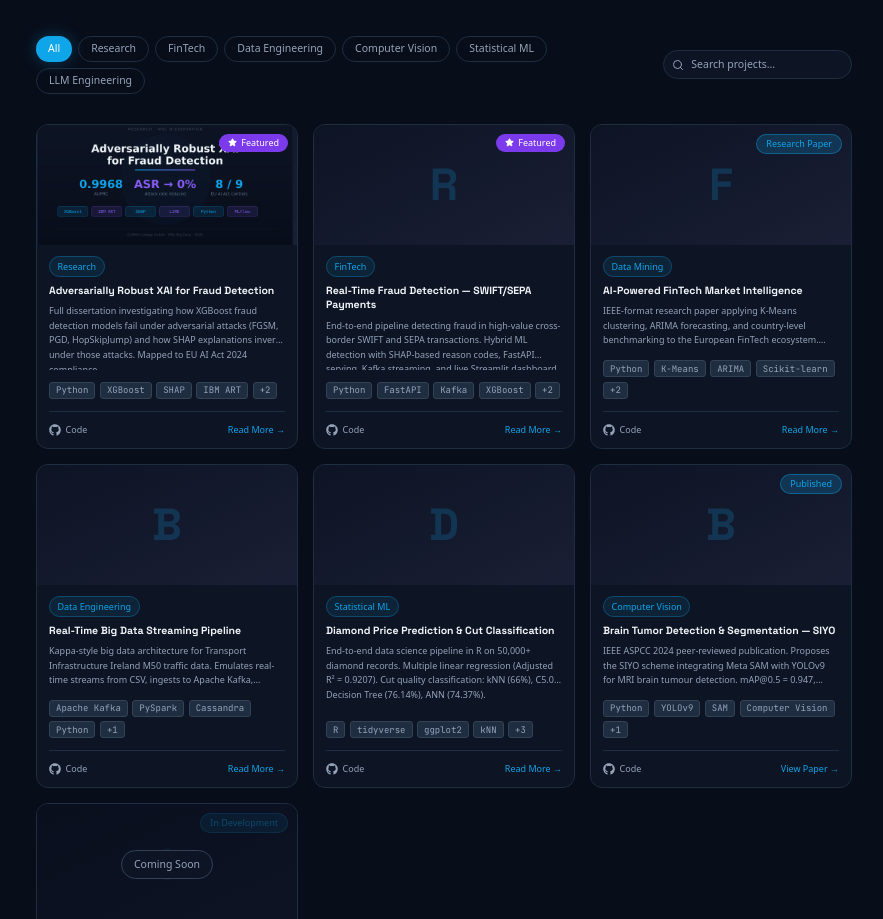
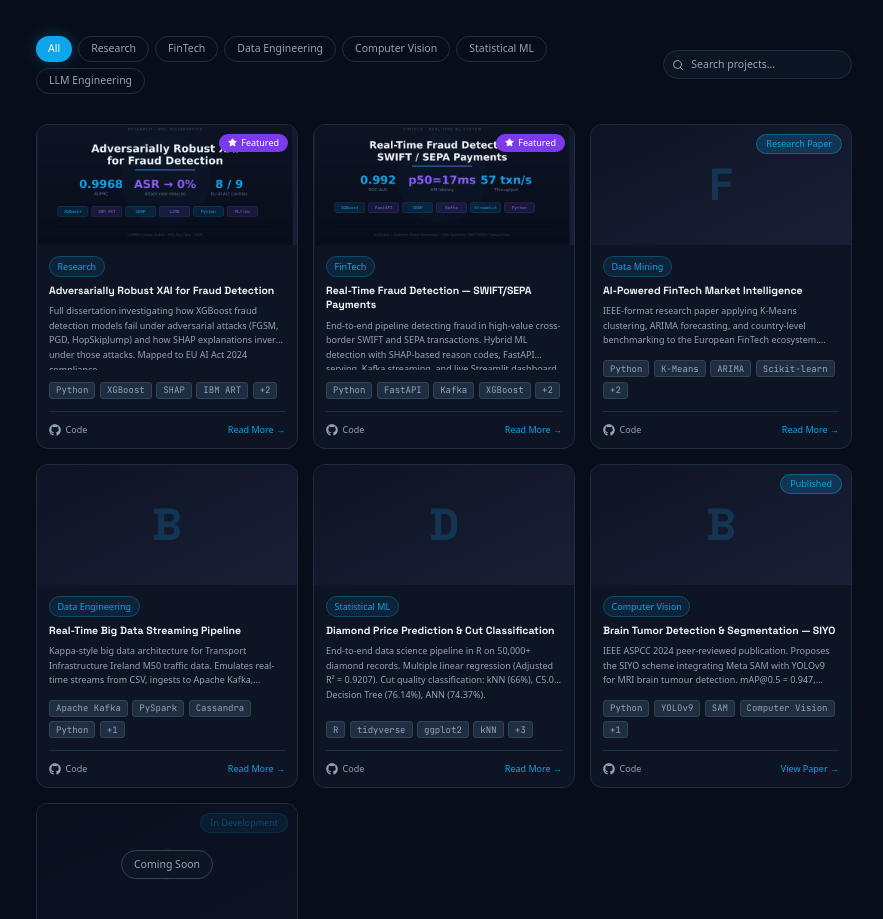
Before and after one commit to Lookinderkumar/lookinderkumar-portfolio, a Next.js app: page / in a window 1280 px wide. Shown: the part 2583-3502 px from the top of the page, without its empty margins (196-1079 px from the left). Built offline with nearby package versions, Linux system fonts and the light colour scheme; no server answers.

Commit message:
feat: add poster and GitHub links for SWIFT/SEPA fraud project

```diff
--- a/data/projects.ts
+++ b/data/projects.ts
@@ -35,6 +35,8 @@ export const projects: Project[] = [
     featured: true,
     description: 'End-to-end pipeline detecting fraud in high-value cross-border SWIFT and SEPA transactions. Hybrid ML detection with SHAP-based reason codes, FastAPI serving, Kafka streaming, and live Streamlit dashboard.',
     techStack: ['Python', 'FastAPI', 'Kafka', 'XGBoost', 'SHAP', 'Streamlit'],
+    githubUrl: 'https://github.com/Lookinderkumar/fraud-xborder',
+    imageUrl: '/projects/swift_sepa_fraud_poster.png',
     initial: 'R',
   },
   {
```
Also changed, not shown: public/projects/swift_sepa_fraud_poster.png (added).
